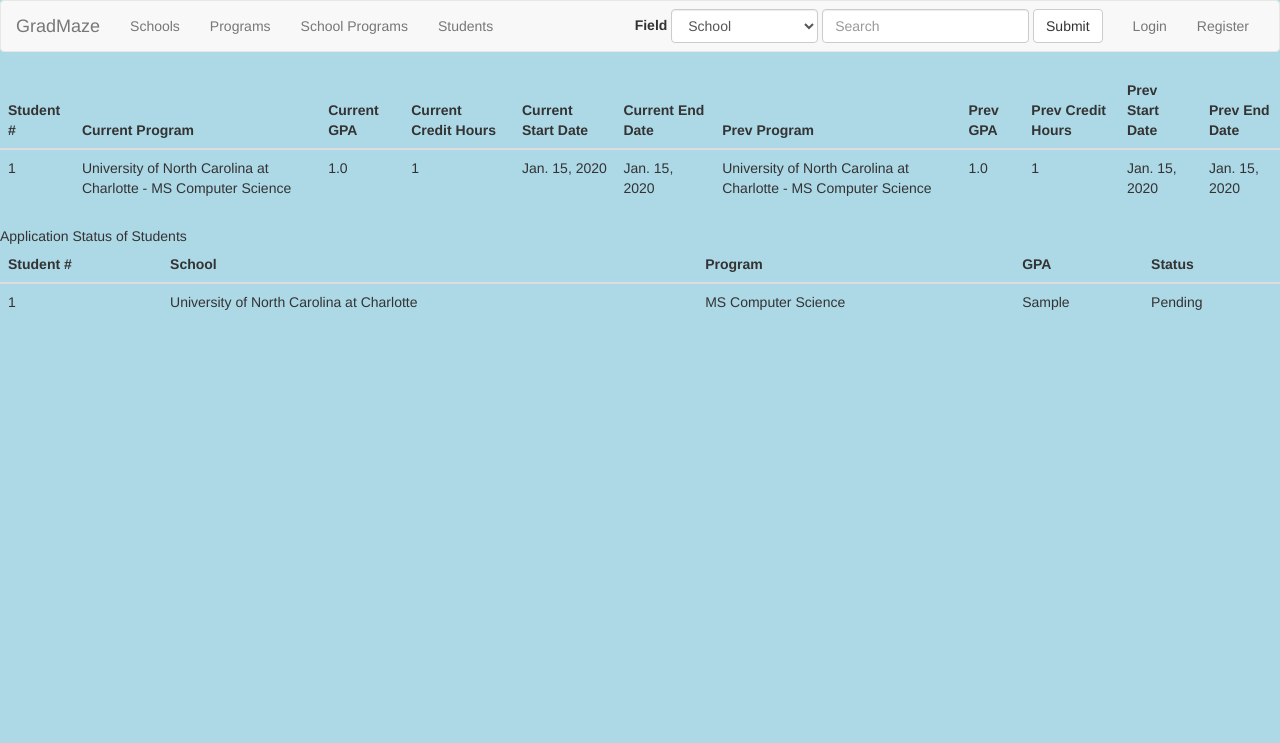
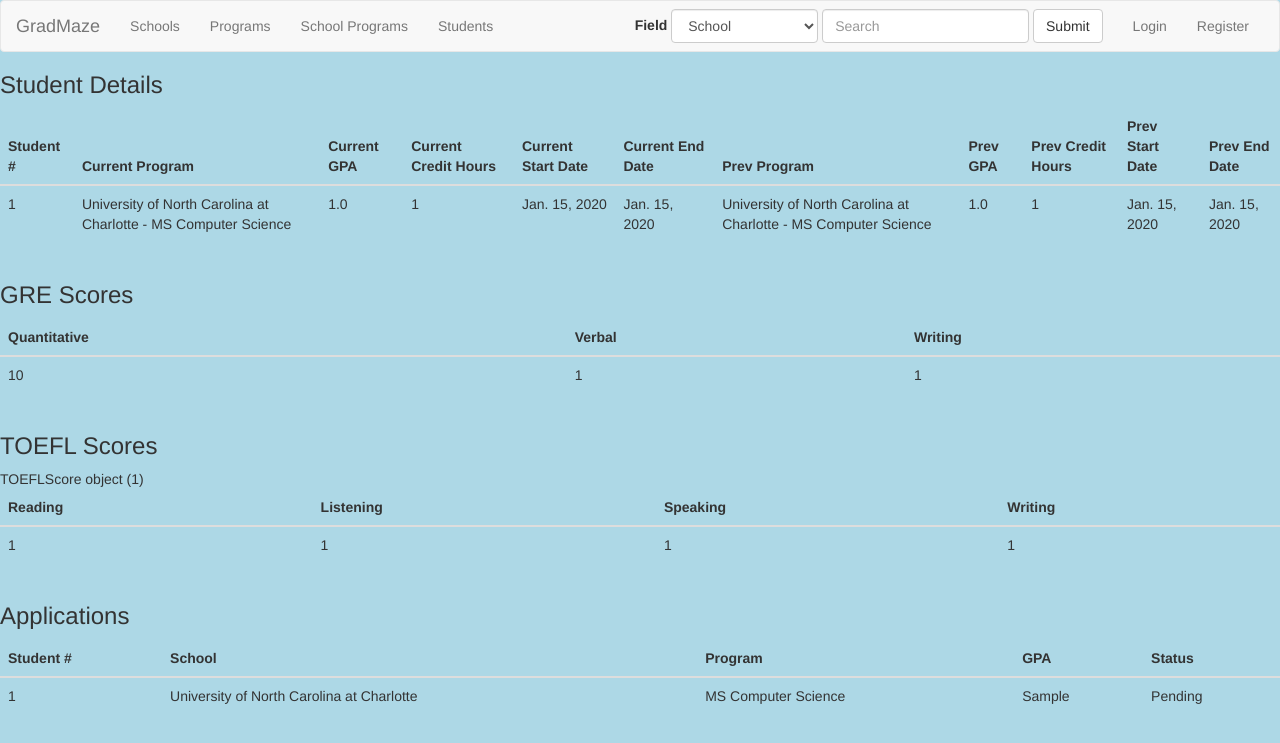
Before and after one commit to pawanaraballi/GradMaze, a Django app: page /GradMaze/users/1 in a window 1280 px wide. Shown: the top 743 px of the page. Run offline with Django 3.2, Linux system fonts and the light colour scheme; data comes from the database, SQL or seed files in the repository; tables that the repository leaves empty hold one stand-in row (values such as "Sample post"); parts of the project's set-up code (start-up, migrations or seed data) failed here and were passed over; some libraries are stand-ins or nearby versions.

Commit message:
Updated Student Detail Page Implemented Similar Student Page

```diff
--- a/fixtures/scores.json
+++ b/fixtures/scores.json
@@ -19,6 +19,46 @@
 			"writing" : 1,
             "speaking": 1
 		}
+	},
+    {
+		"model":"main.GREScore",
+		"pk": 2,
+		"fields":{
+			"student" : 2,
+			"verb" : 150,
+			"quant" : 150,
+			"write" : 6
+		}
+	},
+    {
+		"model":"main.GREScore",
+		"pk": 3,
+		"fields":{
+			"student" : 3,
+			"verb" : 140,
+			"quant" : 145,
+			"write" : 3
+		}
+	},
+   {
+		"model":"main.GREScore",
+		"pk": 4,
+		"fields":{
+			"student" : 4,
+			"verb" : 130,
+			"quant" : 130,
+			"write" : 1
+		}
+	},
+   {
+		"model":"main.GREScore",
+		"pk": 5,
+		"fields":{
+			"student" : 5,
+			"verb" : 150,
+			"quant" : 130,
+			"write" : 1
+		}
 	}
 
 ]
--- a/fixtures/students.json
+++ b/fixtures/students.json
@@ -22,7 +22,7 @@
     "fields": {
       "user": 2,
       "current_program": 5,
-      "current_gpa": 3.8,
+      "current_gpa": 4.0,
       "current_credit_hours": 120,
       "current_start_date": "2016-05-05",
       "current_end_date":"2016-05-05"
@@ -34,7 +34,7 @@
     "fields": {
       "user": 3,
       "current_program": 6,
-      "current_gpa": 3.8,
+      "current_gpa": 2.8,
       "current_credit_hours": 120,
       "current_start_date": "2016-05-05",
       "current_end_date":"2016-05-05",
@@ -51,7 +51,7 @@
     "fields": {
       "user": 4,
       "current_program": 5,
-      "current_gpa": 3.8,
+      "current_gpa": 2.0,
       "current_credit_hours": 120,
       "current_start_date": "2016-05-05",
       "current_end_date":"2016-05-05"
--- a/main/tests_utilities.py
+++ b/main/tests_utilities.py
@@ -7,6 +7,7 @@ import numpy as np
 class CosineSimilarityTestCase(TestCase):
 
     def test_cossim(self):
+        """ Test Cosine Similarity Function """
         metrics = SimilarityMetrics()
         test1 = metrics.cosine_similarity(np.asarray([1,1]),np.asarray([-1,1]))
         np.testing.assert_almost_equal(test1,0.0)
--- a/main/urls.py
+++ b/main/urls.py
@@ -31,6 +31,8 @@ urlpatterns = [
 
     url(r'^search/$', views.SearchResultView.as_view(), name='search-results'),
 
+    url(r'^users/similar/$', views.SimilarStudentsView.as_view(), name='similar-students'),
+
 
 
 
--- a/main/views.py
+++ b/main/views.py
@@ -14,9 +14,13 @@ from django.contrib.auth.models import User
 from django.utils.decorators import method_decorator
 from django.views.decorators.csrf import csrf_exempt
 
+import numpy as np
+
 from .models import *
 
 from .forms import *
+
+from utilities import SimilarityMetrics
 
 # Create your views here.
 
@@ -426,6 +430,20 @@ class DetailSchoolProgramFromSP(DetailView):
 class UserListView(ListView):
     model = Student
     template_name = 'students_list.html'
+    extra_context = {}
+
+    def get_context_data(self, **kwargs):
+        context = super(UserListView, self).get_context_data(**kwargs)
+        self.extra_context["student"]=Student.objects.get(user_id=self.request.user.id)
+
+        context.update(self.extra_context)
+        return context
+
+
+
+
+
+
 
 class DetailStudentListView(ListView):
     template_name = 'details_student_list.html'
@@ -436,14 +454,20 @@ class DetailStudentListView(ListView):
         try:
             application_details = Application.objects.filter(student__user_id=self.kwargs['pk'])
             student=Student.objects.get(user_id=self.kwargs['pk'])
+            gre_scores=GREScore.objects.get(student__user_id=self.kwargs['pk'])
+            toelf_scores=TOEFLScore.objects.get(student__user_id=self.kwargs['pk'])
         except Application.DoesNotExist:
             application_details=[]
             student=[]
+            gre_scores=[]
+            toelf_scores=[]
 
 
         params = {
             'application_details':application_details,
-            'student': student
+            'student': student,
+            'toelf_scores': toelf_scores,
+            'gre_scores': gre_scores
         }
 
         return render(request,self.template_name,params)
@@ -494,3 +518,44 @@ class CancelSubView(View):
         CreditCard.objects.get(user_id=request.user.id).delete()
 
         return HttpResponse('result')
+
+
+
+class SimilarStudentsView(View):
+    template_name = 'similar_students.html'
+
+    def get(self, request, *args, **kwargs):
+        metrics = SimilarityMetrics()
+        similar_thres = .75
+
+        target_student = Student.objects.get(user_id=request.user.id)
+        target_gre = GREScore.objects.get(student__user_id=request.user.id)
+        all_students = Student.objects.all()
+
+        fake_mean = np.asarray([3.0,150,150,3])
+
+        target_vect = np.asarray([target_student.current_gpa,target_gre.verb,target_gre.quant,target_gre.write])-fake_mean
+        print(target_vect)
+
+
+
+        scores = []
+        for student in all_students:
+            gre = GREScore.objects.get(student__user_id=student.user_id)
+
+            vect = np.asarray([student.current_gpa,gre.verb,gre.quant,gre.write])-fake_mean
+            print(vect)
+
+            scores.append(np.abs(metrics.cosine_similarity(vect,target_vect)))
+
+
+        print(scores)
+
+        similar_students = []
+        for i, score in enumerate(scores):
+            if score >= similar_thres:
+                similar_students.append(all_students[i])
+
+        params = {"similar_students":similar_students}
+
+        return render(request, self.template_name,params )
--- a/templates/details_student_list.html
+++ b/templates/details_student_list.html
@@ -8,6 +8,7 @@
 
 
 
+    <h3>Student Details</h3>
         <div class="table-responsive">
           <table class="table">
             <thead>
@@ -45,7 +46,52 @@
           </table>
         </div>
 
-    Application Status of Students
+
+    <h3>GRE Scores</h3>
+    <div class="table-responsive">
+          <table class="table">
+            <thead>
+              <tr>
+                <th>Quantitative</th>
+                <th>Verbal</th>
+                <th>Writing</th>
+              </tr>
+            </thead>
+            <tbody>
+              <tr>
+                <td>{{ gre_scores.quant }}</td>
+                <td>{{ gre_scores.verb}}</td>
+                <td>{{ gre_scores.write}}</td>
+              </tr>
+            </tbody>
+          </table>
+    </div>
+
+    <h3>TOEFL Scores</h3>
+    {{ toelf_scores }}
+    <div class="table-responsive">
+          <table class="table">
+            <thead>
+              <tr>
+                <th>Reading</th>
+                <th>Listening</th>
+                <th>Speaking</th>
+                  <th>Writing</th>
+              </tr>
+            </thead>
+            <tbody>
+              <tr>
+                <td>{{ toelf_scores.reading }}</td>
+                <td>{{ toelf_scores.listening}}</td>
+                <td>{{ toelf_scores.speaking}}</td>
+                <td>{{ toelf_scores.writing}}</td>
+              </tr>
+            </tbody>
+          </table>
+    </div>
+
+
+    <h3>Applications</h3>
 
 
         <div class="table-responsive">
--- a/templates/students_list.html
+++ b/templates/students_list.html
@@ -5,6 +5,12 @@
 {% endblock %}
 
 {% block content %}
+
+
+    {{student.subscribed }}
+    {% if student.subscribed   %}
+        <a href="#">Find Similar Students</a>
+    {% endif %}
 
   <div class="table-responsive">
   <table class="table">
```
Also changed, not shown: templates/similar_students.html (added, +48 -0 lines).
